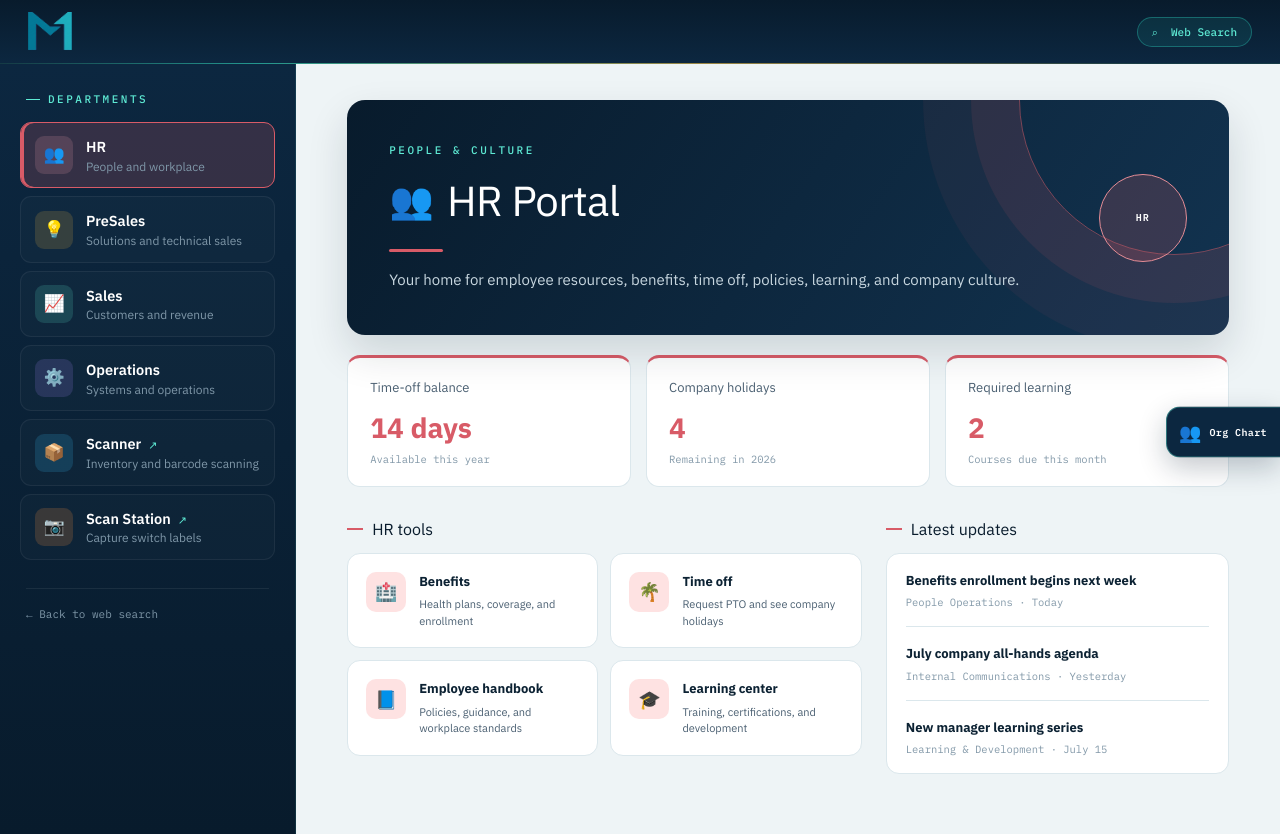
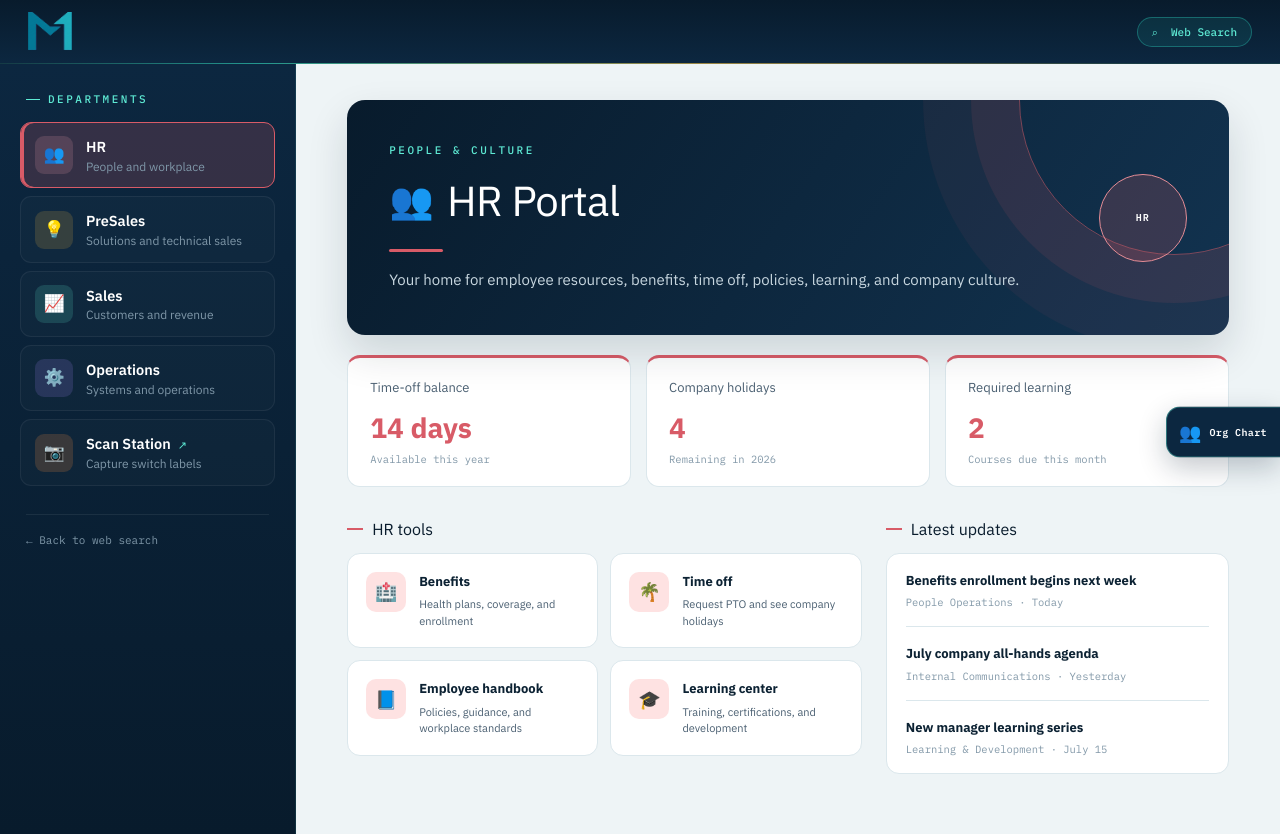
Before and after one commit to vihpol/internal-website, a Next.js app in the folder frontend/: page /hr in a window 1280 px wide. Built offline with nearby package versions, Linux system fonts and the light colour scheme.

Commit message:
Remove inventory scanner navigation tab

```diff
--- a/frontend/src/app/components/DepartmentPortal.tsx
+++ b/frontend/src/app/components/DepartmentPortal.tsx
@@ -18,7 +18,6 @@ const navigation = [
   { name: "PreSales", href: "/presales", icon: "💡", tone: "presales", description: "Solutions and technical sales" },
   { name: "Sales", href: "/sales", icon: "📈", tone: "sales", description: "Customers and revenue" },
   { name: "Operations", href: "/operations", icon: "⚙️", tone: "ops", description: "Systems and operations" },
-  { name: "Scanner", href: "http://192.168.1.185:5173/", icon: "📦", tone: "scanner", description: "Inventory and barcode scanning", external: true },
   { name: "Scan Station", href: "http://192.168.1.185:3000/", icon: "📷", tone: "scanstation", description: "Capture switch labels", external: true },
 ];
 
--- a/frontend/src/app/globals.css
+++ b/frontend/src/app/globals.css
@@ -78,7 +78,6 @@ button, input, select, textarea { font: inherit; }
 .portal-department-icon.presales { background: rgba(245,185,66,.16); }
 .portal-department-icon.sales { background: rgba(94,234,212,.16); }
 .portal-department-icon.ops { background: rgba(167,139,250,.16); }
-.portal-department-icon.scanner { background: rgba(56,189,248,.17); }
 .portal-department-icon.scanstation { background: rgba(251,146,60,.18); }
 .portal-department strong { display: block; font-size: 14.5px; font-weight: 600; }
 .portal-department .external-mark { display: inline; margin-left: 7px; color: var(--teal-400); font: 500 11px "IBM Plex Mono", monospace; }
--- a/frontend/src/app/page.tsx
+++ b/frontend/src/app/page.tsx
@@ -12,7 +12,6 @@ const departments = [
   { name: "PreSales", href: "/presales", icon: "💡", tone: "presales", description: "Solutions and technical sales" },
   { name: "Sales", href: "/sales", icon: "📈", tone: "sales", description: "Customers and revenue" },
   { name: "Operations", href: "/operations", icon: "⚙️", tone: "ops", description: "Systems and operations" },
-  { name: "Scanner", href: "http://192.168.1.185:5173/", icon: "📦", tone: "scanner", description: "Inventory and barcode scanning", external: true },
   { name: "Scan Station", href: "http://192.168.1.185:3000/", icon: "📷", tone: "scanstation", description: "Capture switch labels", external: true },
 ];
 
```
